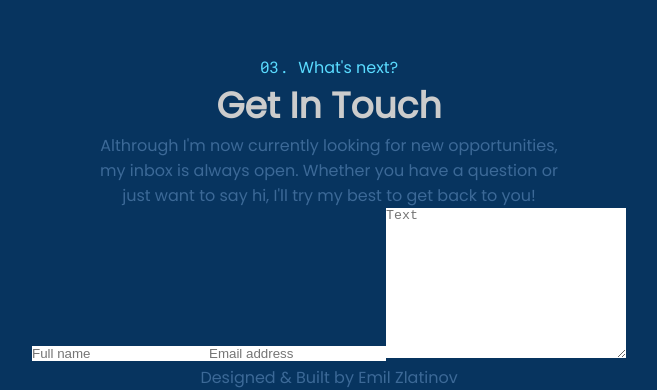
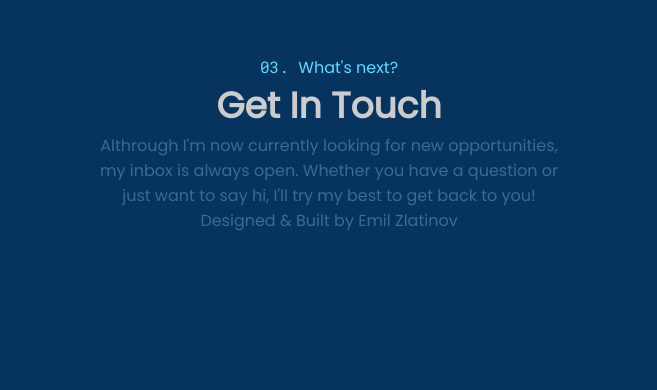
Before and after one commit to StroverIT/portfolio, a React (Create React App) app: page / in a window 1280 px wide. Shown: the part 2025-2415 px from the top of the page, without its empty margins (311-968 px from the left). After the commit the page ends 2258 px from the top, so only its background shows below. Built offline with nearby package versions, Linux system fonts and the light colour scheme.

Commit message:
Removingi from to make it component

```diff
--- a/src/components/contact/Contact.jsx
+++ b/src/components/contact/Contact.jsx
@@ -12,11 +12,7 @@ const Contact = () => {
                 Althrough I'm now currently looking for new opportunities, my inbox is always open.
                 Whether you have a question or just want to say hi, I'll try my best to get back to you!
             </p>
-            <form action="">
-                <input type="name" placeholder='Full name'/>
-                <input type="email" placeholder='Email address'/>
-                <textarea name="textMe" id="" cols="30" rows="10" placeholder="Text"></textarea>
-            </form>
+
         </section>
     );
 }
```
